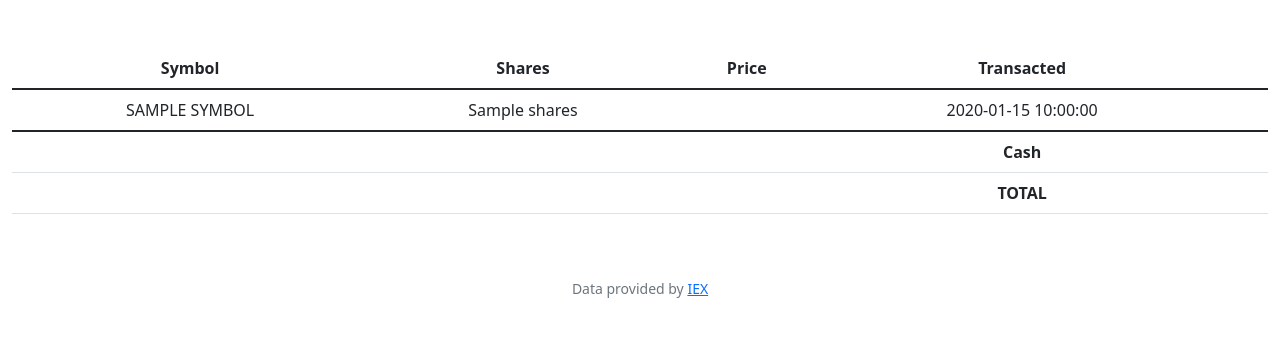
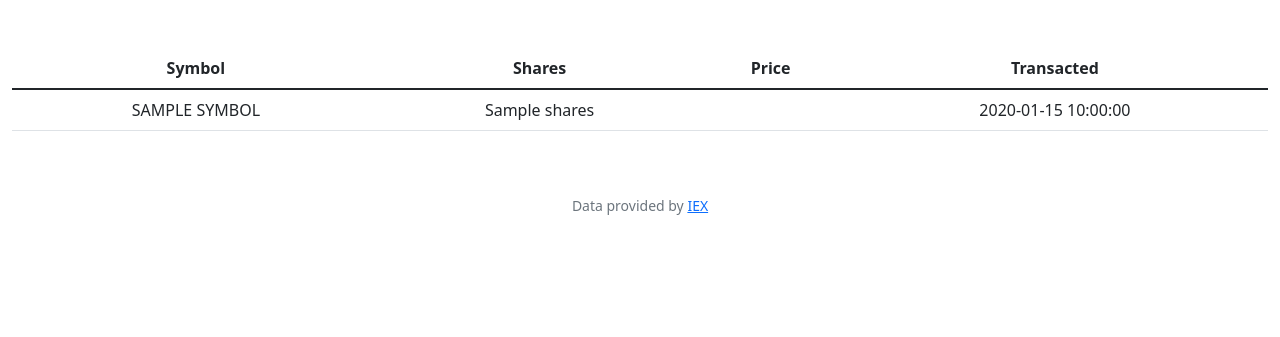
Before and after one commit to swaranrajlaxmi/init-code, a Flask app: template pset9/finance/templates/history.html in a window 1280 px wide. Shown: the part 76-413 px from the top of the page. Run offline with Flask 2, Linux system fonts and the light colour scheme; the template is opened without the code that fills it: most values are stand-ins (such as "Sample title", 1, 10 or a date in 2020); some libraries are stand-ins or nearby versions.

Commit message:
Thu, Apr 14, 2022, 2:20 PM +00:00

```diff
--- a/pset9/finance/templates/history.html
+++ b/pset9/finance/templates/history.html
@@ -24,17 +24,5 @@
             </tr>
             {% endfor %}
         </tbody>
-        <tfoot>
-            <tr>
-                <td colspan="3"></td>
-                <td><strong>Cash</strong></td>
-                <td>{{ usd(cash)}}</td>
-            </tr>
-            <tr>
-                <td colspan="3"></td>
-                <td><strong>TOTAL</strong></td>
-                <td>{{ usd(grand_total)}}</td>
-            </tr>
-        </tfoot>
     </table>
 {% endblock %}
```
